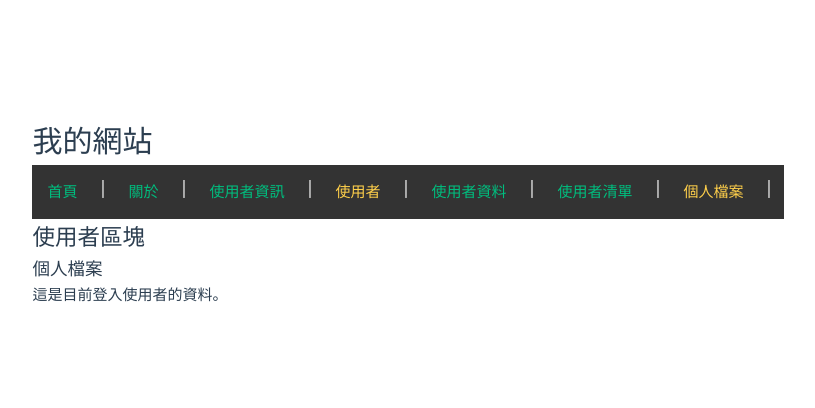
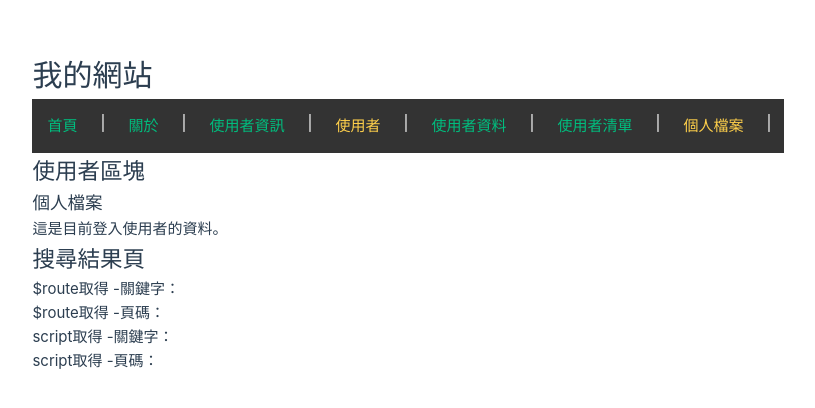
Before and after one commit to JerryChang0504/20250908, a Vue app: page /users/profile in a window 1280 px wide. Shown: the part 188-596 px from the top of the page, without its empty margins (232-1047 px from the left). Built offline with nearby package versions, Linux system fonts and the light colour scheme.

Commit message:
router.query

```diff
--- a/src/router/index.js
+++ b/src/router/index.js
@@ -12,15 +12,16 @@ const routes = [
   { path: '/users/:username/posts/:postId', component: UserPost },
   {
     path: '/users',
+    name: 'Users',
     component: Users,
     children: [
       { path: ':id', name: 'UsersX', component: UsersData, props: true }, // ✅ 啟用 props
       { path: 'list', component: UsersList },
-      { path: 'profile', component: UserspPofile },
+      { path: 'profile', name: 'profile', component: UserspPofile },
     ],
   },
   {
-    path: '/user/:name',
+    path: '/user/:username',
     name: 'UserDetail',
     component: () => import('@/views/UserDetail.vue'),
   },
--- a/src/views/UserDetail.vue
+++ b/src/views/UserDetail.vue
@@ -1,8 +1,8 @@
 <template>
   <div>
     <h2>使用者詳情</h2>
-    <p>$route取得 - 目前使用者：{{ $route.params.name }}</p>
-    <p>script取得 - 目前使用者：{{ name }}</p>
+    <p>$route取得 - 目前使用者：{{ $route.params.username }}</p>
+    <p>script取得 - 目前使用者：{{ username }}</p>
   </div>
 </template>
 
@@ -10,5 +10,5 @@
 import { useRoute } from 'vue-router'
 
 const route = useRoute()
-const name = route.params.name
+const username = route.params.username
 </script>
--- a/src/views/UsersList.vue
+++ b/src/views/UsersList.vue
@@ -5,10 +5,10 @@ const users = ref(['Alice', 'Bob', 'Charlie'])
 const router = useRouter()
 
 // 點擊後導向
-function goToUser(name) {
+const goToUser = (user) => {
   router.push({
     name: 'UserDetail', // 對應 router 設定的 route name
-    params: { name }, // 傳遞參數
+    params: { username: user }, // 傳遞參數
   })
 }
 </script>
@@ -28,6 +28,17 @@ function goToUser(name) {
       <!-- <li>Alice</li>
       <li>Bob</li>
       <li>Charlie</li> -->
+
+      <hr />
+      <button
+        @click="
+          () => {
+            router.push({ name: 'profile', query: { q: 'book', page: '1' } })
+          }
+        "
+      >
+        router.query
+      </button>
     </ul>
   </div>
 </template>
--- a/src/views/UserspPofile.vue
+++ b/src/views/UserspPofile.vue
@@ -1,9 +1,21 @@
-<script setup></script>
+<script setup>
+import { useRoute } from 'vue-router'
+const router = useRoute()
+const { q, page } = router.query
+</script>
 
 <template>
   <div>
     <h3>個人檔案</h3>
     <p>這是目前登入使用者的資料。</p>
+
+    <div>
+      <h2>搜尋結果頁</h2>
+      <p>$route取得 -關鍵字：{{ $route.query.q }}</p>
+      <p>$route取得 -頁碼：{{ $route.query.page }}</p>
+      <p>script取得 -關鍵字：{{ q }}</p>
+      <p>script取得 -頁碼：{{ page }}</p>
+    </div>
   </div>
 </template>
 
```
